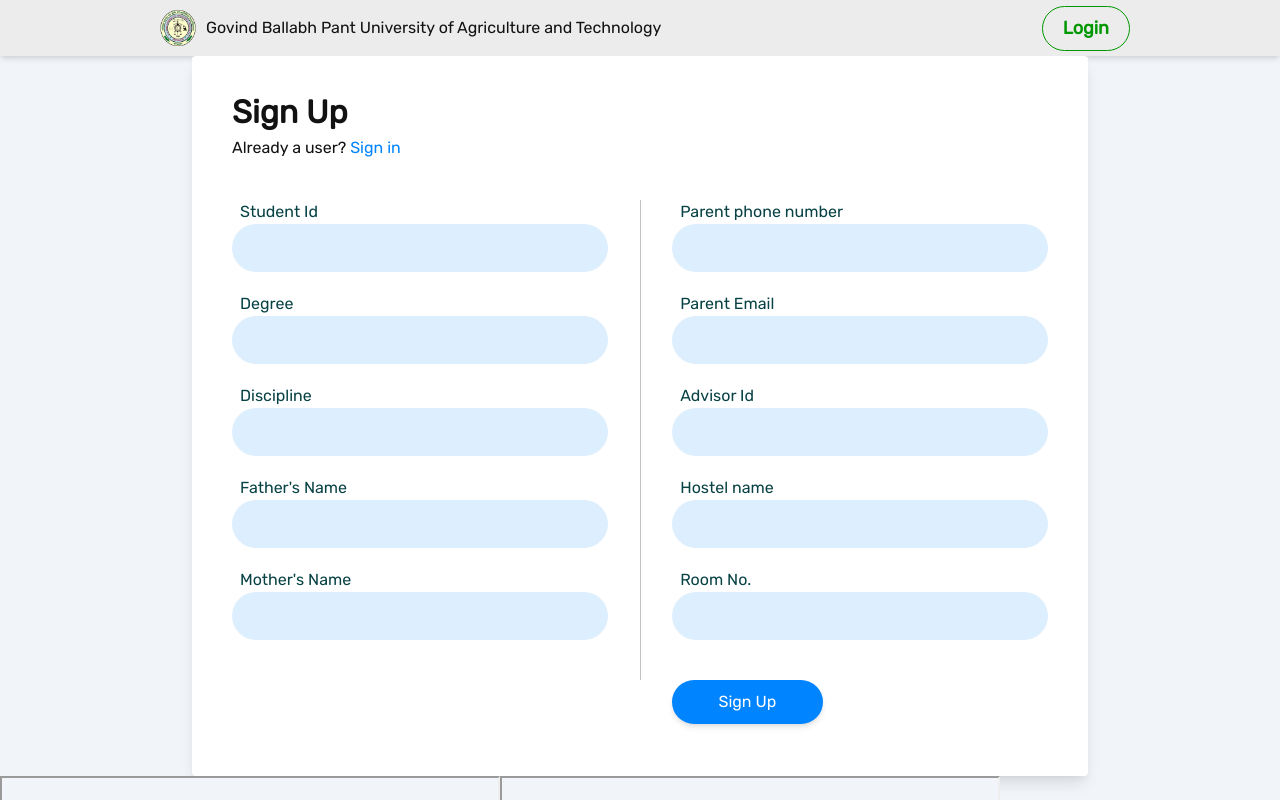
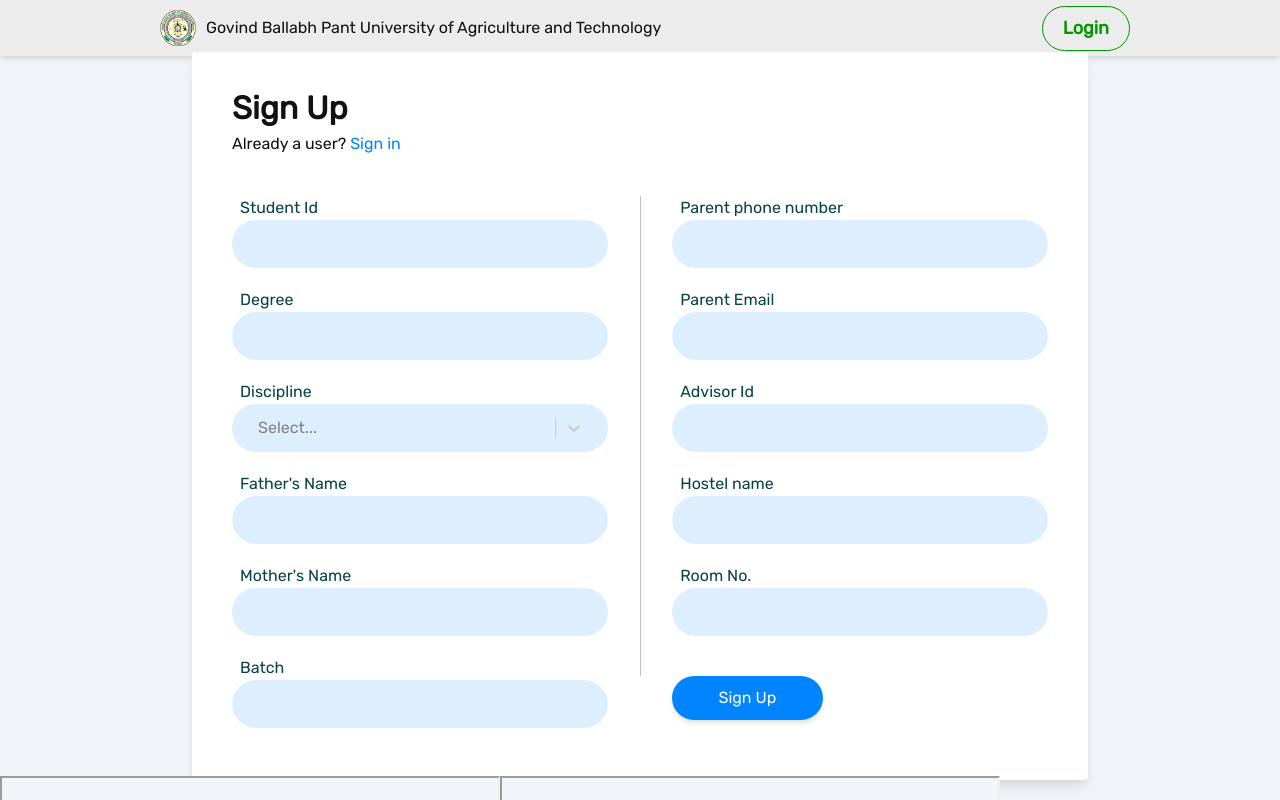
Before and after one commit to ERP-GBPUAT/module-0, a React (Create React App) app: page /studentRegister in a window 1280 px wide. Both pictures are taken after typing "Sample", "name@example.com", "Sample123", "Sample123", "5", "2020-01-15" into the empty fields and a click on the input "Next". Shown: the top 800 px of the page. Built offline with nearby package versions, Linux system fonts and the light colour scheme.

Commit message:
staff added

```diff
--- a/src/components/Authentication/StudentForm.js
+++ b/src/components/Authentication/StudentForm.js
@@ -1,8 +1,37 @@
-import React from "react";
+import React, { useState } from "react";
 import { Link } from "react-router-dom";
+import Select from "react-select";
 import styles from "./Login.module.css";
 
-const StudentForm = ({ studentDetails, onChangeStudent,onSubmitForm, error }) => {
+const StudentForm = ({
+  studentDetails,
+  setStudentdetails,
+  onChangeStudent,
+  onSubmitForm,
+  error,
+}) => {
+  const [branch, setBranch] = useState();
+  const branches = [
+    { value: "Information technology", label: "Information technology" },
+    { value: "Computer engineering", label: "Computer engineering" },
+    { value: "Electrical engineering", label: "Electrical engineering" },
+    { value: "Mechanical engineering", label: "Mechanical engineering" },
+    { value: "Civil engineering", label: "Civil engineering" },
+    {
+      value: "Electronics and Communication engineering",
+      label: "Electroncics and Communication engineering",
+    },
+    {
+      value: "Industrial and Production engineering",
+      label: "Industrial and Production engineering",
+    },
+    { value: "Agriculture engineering", label: "Agriculture engineering" },
+  ];
+
+  const handleBranch = (branch) => {
+    setBranch(branch);
+    setStudentdetails({ ...studentDetails, discipline: branch.value });
+  };
   return (
     <section className={`${styles.wrapper} ${styles.regiWrapper}`}>
       <div className={styles.heading}>
@@ -89,14 +118,19 @@ const StudentForm = ({ studentDetails, onChangeStudent,onSubmitForm, error }) =>
             <label htmlFor="discipline" className={styles.inputLabel}>
               Discipline
             </label>
-            <input
-              type="text"
-              name="discipline"
-              onChange={onChangeStudent}
-              id="discipline"
-              className={styles.inputField}
-              placeholder=""
-              value={studentDetails.discipline}
+            <Select
+              options={branches}
+              onChange={handleBranch}
+              value={branch}
+              styles={{
+                control:(baseStyles,state)=>({
+                    ...baseStyles,
+                    backgroundColor:"rgb(221, 239, 255)",
+                    border:"none",
+                    borderRadius:"2rem",
+                    padding:".4rem 1rem"
+                })
+            }}
             />
           </div>
           <div className={styles.inputControl}>
@@ -125,6 +159,20 @@ const StudentForm = ({ studentDetails, onChangeStudent,onSubmitForm, error }) =>
               className={styles.inputField}
               placeholder=""
               value={studentDetails.motherName}
+            />
+          </div>
+          <div className={styles.inputControl}>
+            <label htmlFor="Batch" className={styles.inputLabel}>
+              Batch
+            </label>
+            <input
+              type="text"
+              name="batch"
+              onChange={onChangeStudent}
+              id="batch"
+              className={styles.inputField}
+              placeholder=""
+              value={studentDetails.batch}
             />
           </div>
         </div>
@@ -201,6 +249,7 @@ const StudentForm = ({ studentDetails, onChangeStudent,onSubmitForm, error }) =>
               value={studentDetails.roomNo}
             />
           </div>
+
           <div className={styles.inputControl}>
             {/* <a href="#" className={`${styles.text} ${styles.textLinks}`}>Forgot Password</a> */}
             <input
--- a/src/components/Authentication/StudentRegister.js
+++ b/src/components/Authentication/StudentRegister.js
@@ -72,7 +72,7 @@ const StudentRegister = ({sendMessage}) => {
     <main className={styles.main}>
       <div className={styles.container}>
         {stepOne ? (
-          <StudentForm studentDetails={studentDetails} onSubmitForm={onSubmitForm} onChangeStudent={onChangeStudent} error={error} />
+          <StudentForm studentDetails={studentDetails} setStudentDetails={setStudentDetails} onSubmitForm={onSubmitForm} onChangeStudent={onChangeStudent} error={error} />
         ) : (
           <MainDetails userData={userData} onChangeUser={onChangeUser} onSubmitUser={onSubmitUser} error={error} />
         )}
```
